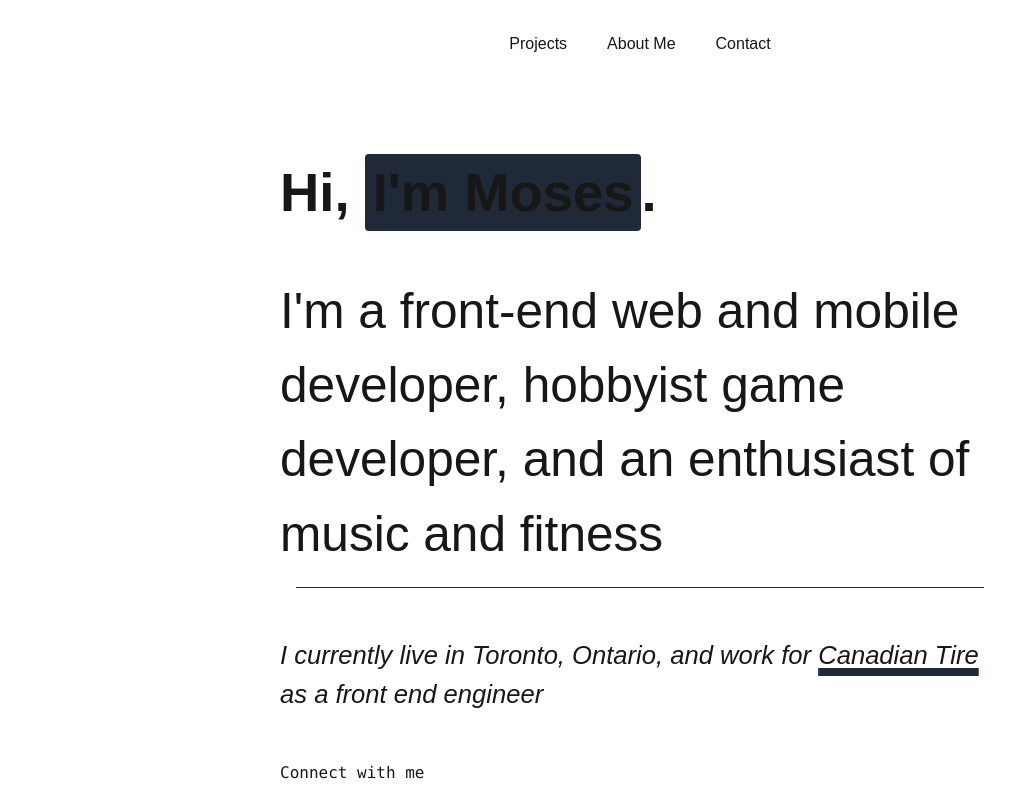
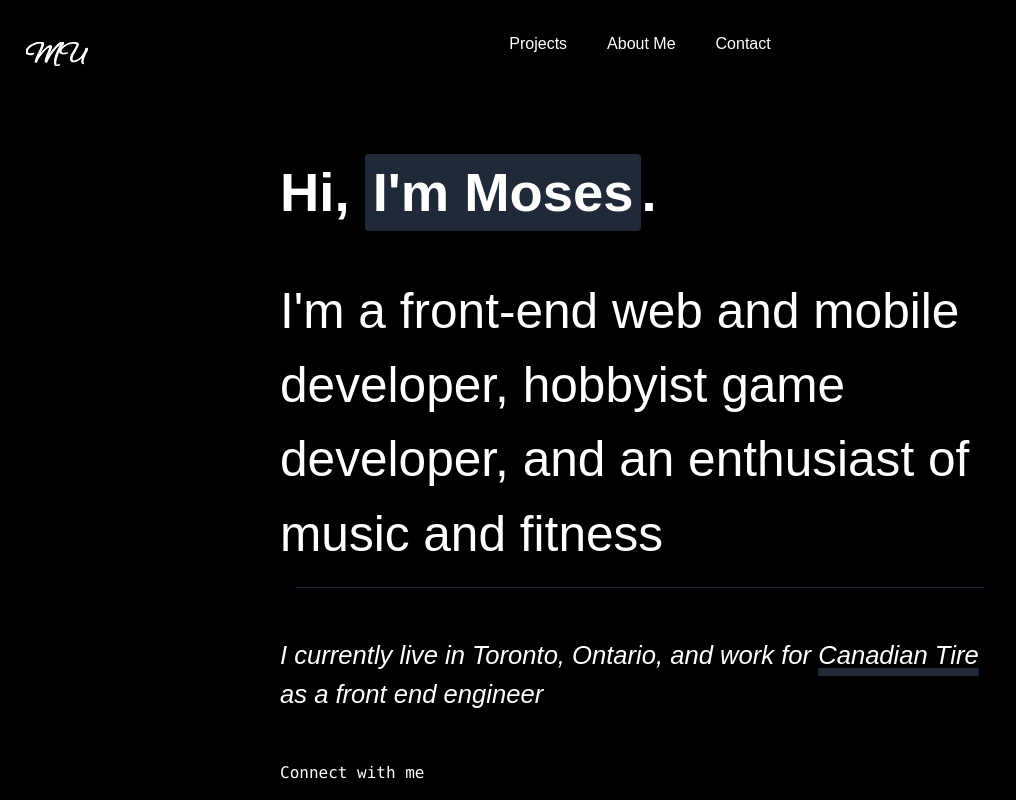
Before and after one commit to iceicles/portfolio, a Next.js app: page / in a window 1280 px wide. Shown: the top 800 px of the page, without its empty margins (0-1016 px from the left). Built offline with nearby package versions, Linux system fonts and the light colour scheme.

Commit message:
applied dark bg and white text color regardless of user preference color scheme

```diff
--- a/app/globals.css
+++ b/app/globals.css
@@ -3,21 +3,22 @@
 @tailwind utilities;
 
 :root {
-  --background: #ffffff;
-  --foreground: #171717;
+  --background: #000000;
+  --foreground: #ffffff;
 }
 
-@media (prefers-color-scheme: dark) {
+/* @media (prefers-color-scheme: dark) {
   :root {
     --background: #0a0a0a;
     --foreground: #ededed;
   }
-}
+} */
 
 body {
   color: var(--foreground);
   background: var(--background);
   font-family: Arial, Helvetica, sans-serif;
+  /* @apply bg-black; */
 }
 
 @layer utilities {
```
